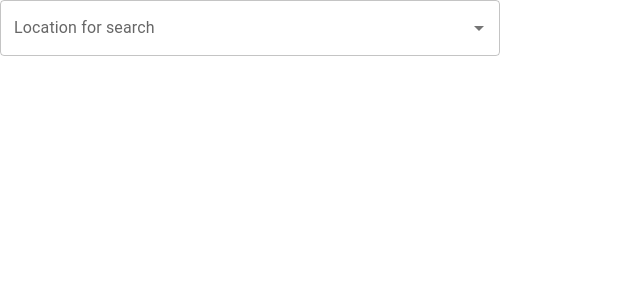
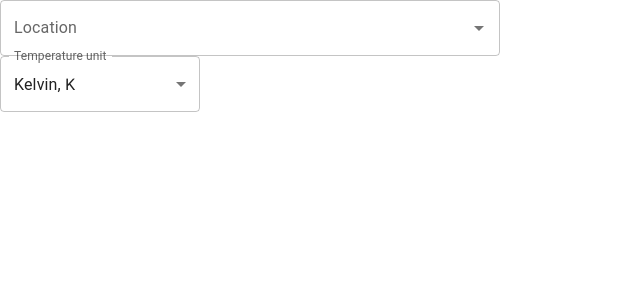
Before and after one commit to coding-vibe/weather-app, a React (Vite) app: page / in a window 1280 px wide. Shown: the top 300 px of the page, without its empty margins (0-640 px from the left). Built offline with nearby package versions, Linux system fonts and the light colour scheme; no server answers.

Commit message:
finish select

```diff
--- a/src/App.tsx
+++ b/src/App.tsx
@@ -1,6 +1,7 @@
 import { useState } from 'react';
 import LocationAutocomplete from 'components/LocationAutocomplete';
 import WeatherWidget from 'components/WeatherWidget';
+import MeasurementSelect from 'components/MeasurementSelect';
 import Location from 'types/location';
 
 const LOCATION_AUTOCOMPLETE = 'location-select';
@@ -15,6 +16,7 @@ function App() {
         setLocation={onSelectLocation}
         id={LOCATION_AUTOCOMPLETE}
       />
+      <MeasurementSelect />
       {selectedLocation && <WeatherWidget location={selectedLocation} />}
     </>
   );
--- a/src/components/LocationAutocomplete/LocationAutocomplete.tsx
+++ b/src/components/LocationAutocomplete/LocationAutocomplete.tsx
@@ -120,7 +120,7 @@ export default function LocationAutocomplete({
         <TextField
           // eslint-disable-next-line react/jsx-props-no-spreading
           {...params}
-          label='Location for search'
+          label='Location'
           InputProps={{
             ...params.InputProps,
             endAdornment: (
--- /dev/null
+++ b/src/components/MeasurementSelect/MeasurementSelect.tsx
@@ -0,0 +1,30 @@
+import { useState } from 'react';
+import InputLabel from '@mui/material/InputLabel';
+import MenuItem from '@mui/material/MenuItem';
+import FormControl from '@mui/material/FormControl';
+import Select, { SelectChangeEvent } from '@mui/material/Select';
+import * as classes from './styles';
+
+export default function MeasurementSelect() {
+  const [selectedUnit, onSelectUnit] = useState('default');
+
+  const handleChange = (event: SelectChangeEvent) => {
+    onSelectUnit(event.target.value);
+  };
+
+  return (
+    <FormControl css={classes.select}>
+      <InputLabel id='measurement-helper-label'>Temperature unit</InputLabel>
+      <Select
+        labelId='measurement-helper-label'
+        id='measurement-select'
+        value={selectedUnit}
+        label='Temperature unit'
+        onChange={handleChange}>
+        <MenuItem value='default'>Kelvin, &#8490;</MenuItem>
+        <MenuItem value='metric'>Celsius, &#8451;</MenuItem>
+        <MenuItem value='imperial'>Fahrenheit, &#8457;</MenuItem>
+      </Select>
+    </FormControl>
+  );
+}
--- /dev/null
+++ b/src/components/MeasurementSelect/index.ts
@@ -0,0 +1 @@
+export { default } from './MeasurementSelect';
--- /dev/null
+++ b/src/components/MeasurementSelect/styles.ts
@@ -0,0 +1,6 @@
+import { css } from '@emotion/react';
+
+export const select = css`
+  margin: 1;
+  min-width: 200px;
+`;
--- a/src/components/MeasurementSelector/MeasurementSelector.tsx
+++ /dev/null
@@ -1,3 +0,0 @@
-export default function MeasurementSelector() {
-
-};
--- a/src/components/MeasurementSelector/index.ts
+++ /dev/null
@@ -1 +0,0 @@
-export { default } from './MeasurementSelector';
```
